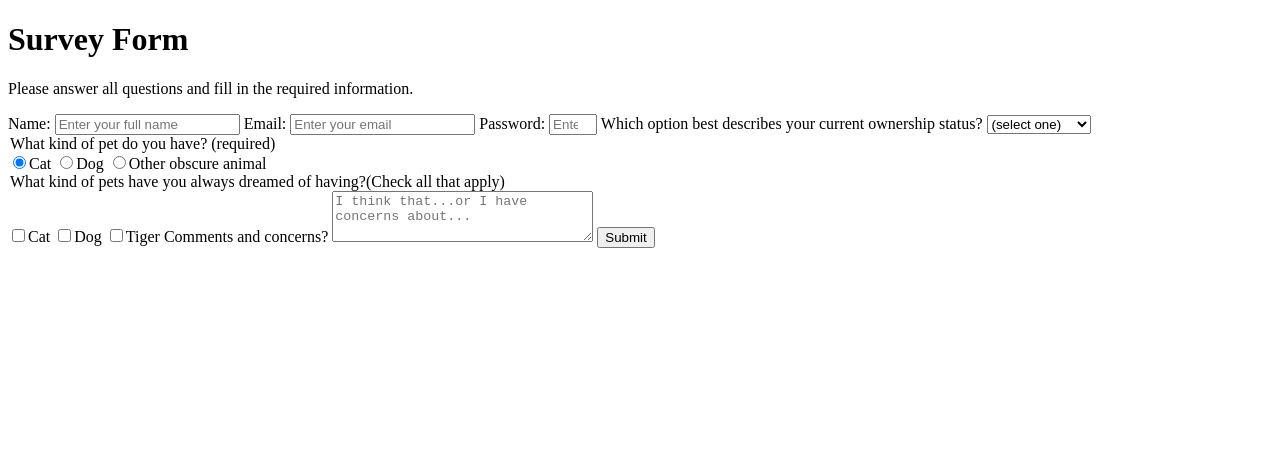
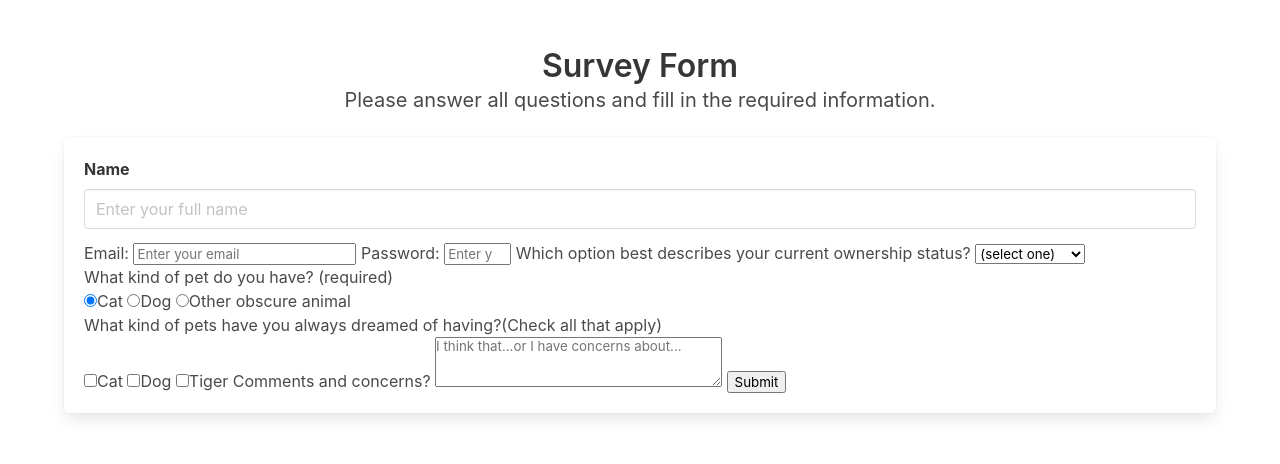
Before and after one commit to DrowsyKitty/Survey-Form, a plain HTML site: page index.html in a window 1280 px wide. Drawn offline with nearby package versions, Linux system fonts and the light colour scheme.

Commit message:
editing html to incorp. design

```diff
--- a/index.html
+++ b/index.html
@@ -4,14 +4,33 @@
   <head>
     <meta charset="UTF-8">
     <title>Survey Form</title>
-    <link rel="stylesheet" href="styles.css"/>
+    <!--Links to the Bulma CSS framework hosted on a Content Delivery Network (CDN).
+    This framework provides pre-styled classes for responsive, modern web designs.-->
+    <link href="https://cdn.jsdelivr.net/npm/bulma@0.9.3/css/bulma.min.css" rel="stylesheet"/>
   </head>
 
   <body>
-    <h1 id="title">Survey Form</h1>
-    <p id="description">Please answer all questions and fill in the required information.</p>
-    <form id="survey-form">
-      <label for="name" id="name-label" >Name: <input id="name" type="text" placeholder="Enter your full name" required/></label>
+    <!--<section> and <div class="container"> wrap the main content.
+    The Bulma classes section and container add padding and centering to the content.-->
+    <section class="section">
+      <div class="container">
+        <h1 id="title" class="title has-text-centered">Survey Form</h1>
+        <p id="description" class="subtitle has-text-centered">Please answer all questions and fill in the required information.</p>
+
+        <!--<form> is a container for collecting user input. The ID survey-form allows for
+          targeting with JavaScript or CSS, and the box class from Bulma
+          adds padding and a border around the form.-->
+        <form id="survey-form" class="box">
+
+          <!--Name field-->
+          <div class="field">
+            <label class="label" for="name">Name</label>
+            <div class="control"> <!--The control class from Bulma ensures that form elements like <input>, <textarea>, and <select> get consistent padding, margin, and alignment.-->
+              <input id="name" type="text" class="input" placeholder="Enter your full name" required/>
+            </div>
+          </div>
+
+
           <label for="email" id="email-label">Email: <input id="email" type="email" pattern="[a-z0-9._]+@[com]" placeholder="Enter your email" required/></label>
           <label for="password" id="number-label">Password: <input id="number" type="number" pattern="[0-9]" min="0" max="9" placeholder="Enter your password" required></label>
 
@@ -48,5 +67,12 @@
 
 
         </form>
+
+      </div>
+
+
+
+    </section>
+
   </body>
 </html>
```
Lines whose indentation alone changed are shown as unchanged.
